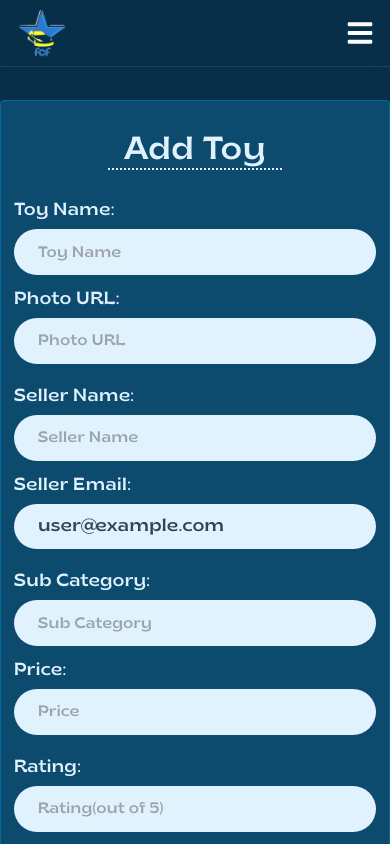
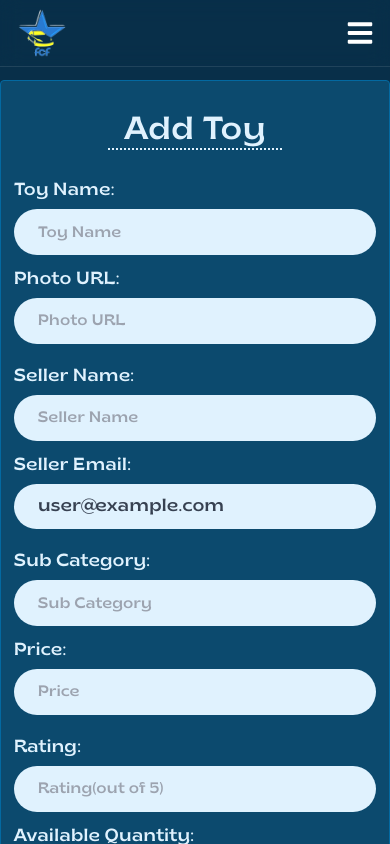
Before and after one commit to mehedihasan2810/fun-car-factory-client, a React (Vite) app: page /add-toy in a window 390 px wide. Shown: the top 844 px of the page. Built offline with nearby package versions, Linux system fonts and the light colour scheme; no server answers; sample sign-in values are in the browser's storage.

Commit message:
reduced margin in signup signin and add toy for small devices

```diff
--- a/src/pages/AddToy/AddToy.css
+++ b/src/pages/AddToy/AddToy.css
@@ -1,5 +1,5 @@
 .add-toy-container {
-  margin: 100px auto;
+  margin: 120px auto;
   padding: 2rem 1.5rem;
   border: 1px solid var(--primary-sky-700);
   border-radius: 4px;
@@ -9,6 +9,7 @@
 
 @media (max-width: 768px) {
   .add-toy-container {
+    margin: 80px auto;
     padding: 2rem 0.8rem;
   }
 }
--- a/src/pages/SignIn/SignIn.css
+++ b/src/pages/SignIn/SignIn.css
@@ -7,6 +7,12 @@
   box-shadow: 0 0 1px 1px var(--primary-sky-700);
   margin-inline: auto;
   margin-block: 200px 150px;
+}
+
+@media (max-width: 768px) {
+  .signin-container {
+    margin-block: 100px 80px;
+  }
 }
 
 .signin > * + * {
--- a/src/pages/SignUp/SignUp.css
+++ b/src/pages/SignUp/SignUp.css
@@ -7,6 +7,12 @@
   box-shadow: 0 0 1px 1px var(--primary-sky-700);
   margin-inline: auto;
   margin-block: 150px;
+}
+
+@media (max-width: 768px) {
+  .signup-container {
+    margin-block: 100px 80px;
+  }
 }
 
 .signup-container h2 {
```
